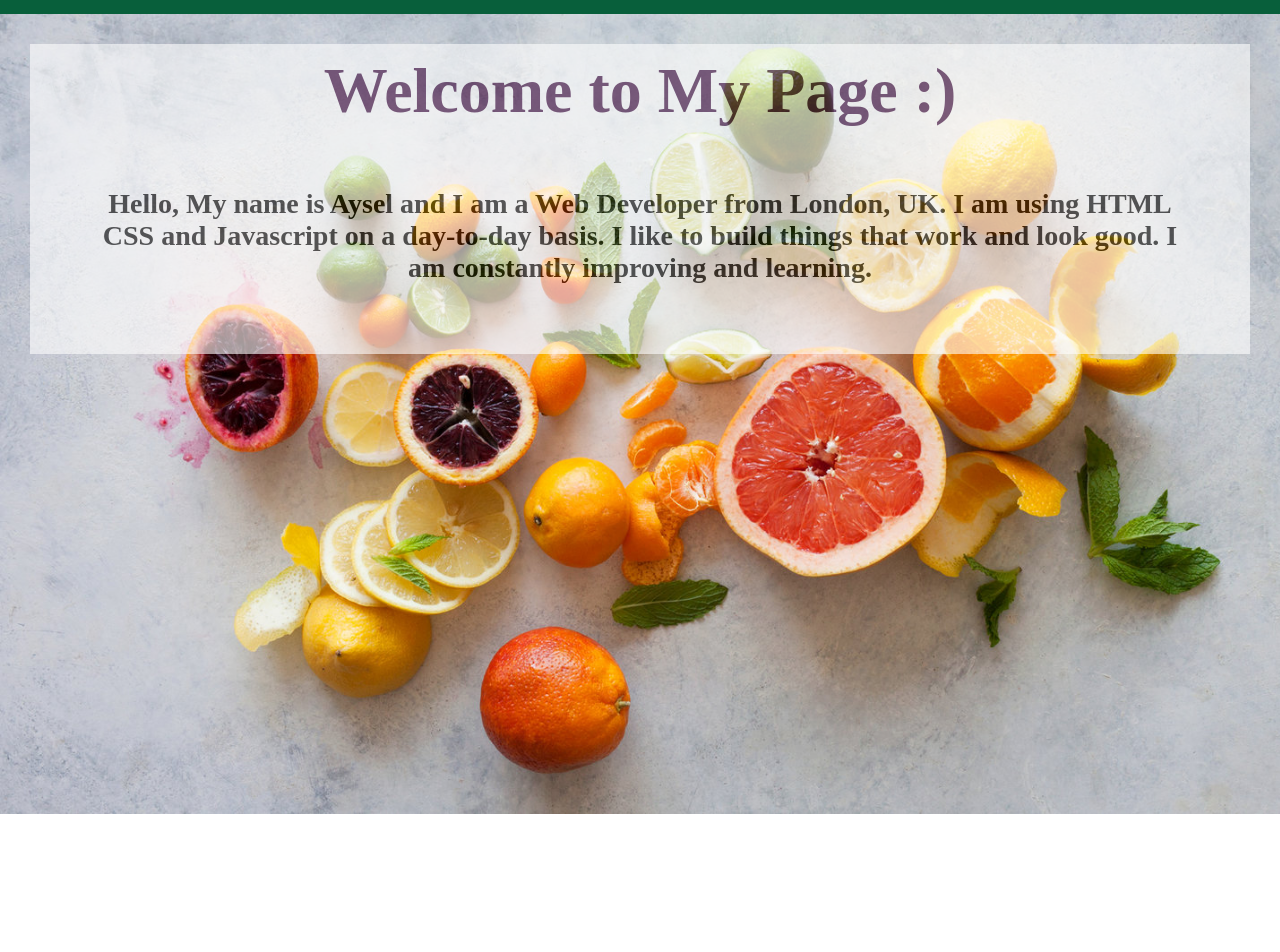
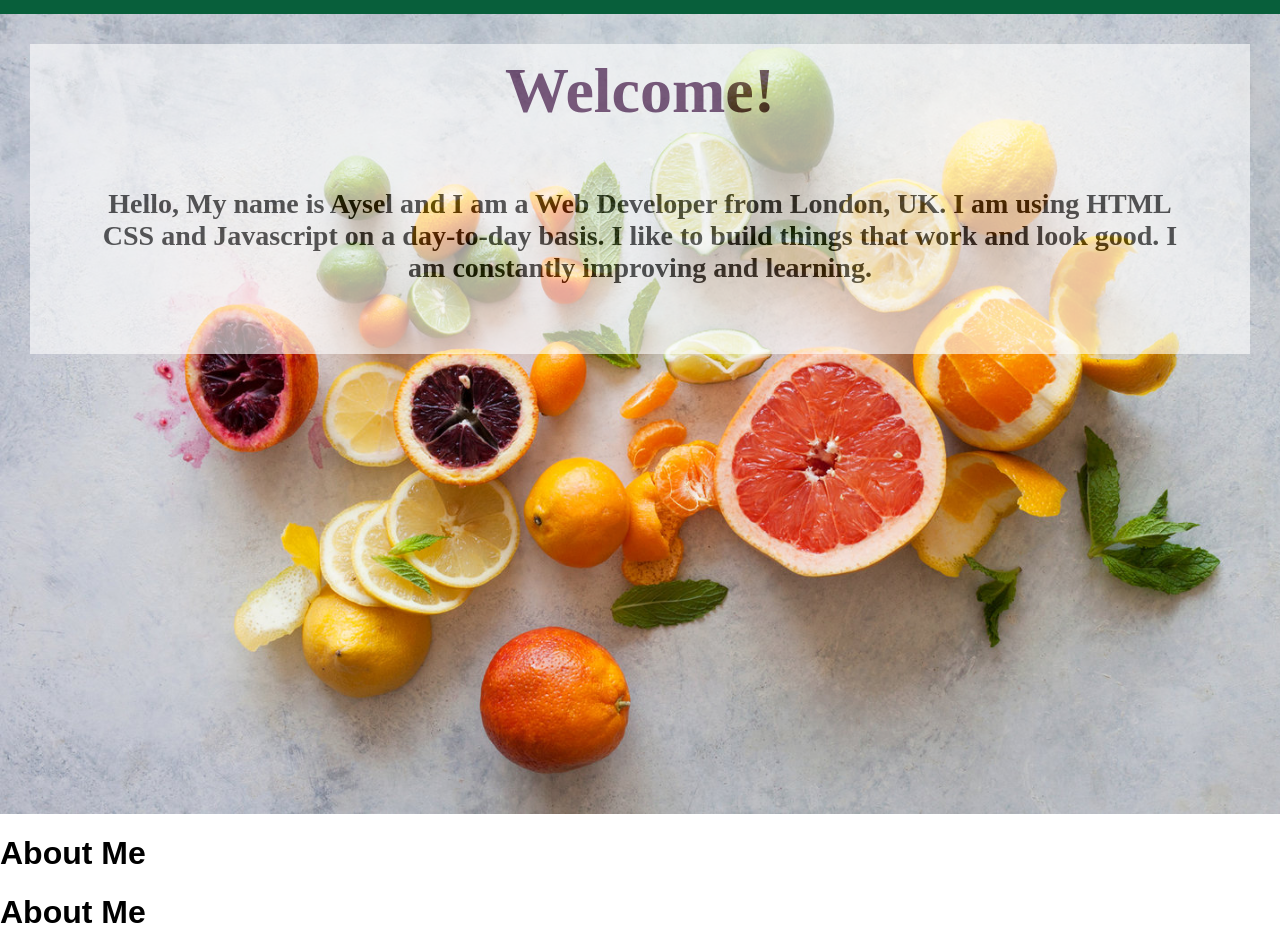
Before and after one commit to Ayselin/a.portfolio, a React (Create React App) app: page / in a window 1280 px wide. Shown: the part 70-1022 px from the top of the page. Before the commit the page ends 884 px from the top, so only its background shows below. Built offline with nearby package versions, Linux system fonts and the light colour scheme.

Commit message:
Projects folder was created

```diff
--- /dev/null
+++ b/src/About/About.js
@@ -0,0 +1,16 @@
+import React, { Component } from "react";
+import './About.css'
+
+
+class About extends Component {
+    render() {
+        return (
+            <div className="about">
+            <h1> About Me </h1>
+            </div>
+        )
+    }
+
+}
+
+export default About;
--- a/src/Navigation/Navigation.js
+++ b/src/Navigation/Navigation.js
@@ -6,7 +6,7 @@ import './Navigation.css';
 
 class Navigation extends Component {
     render() {
-        const sections = ['Home', 'About', 'My Projects', 'Contact'];
+        const sections = ['Home', 'About', 'My Projects'];
         const navLinks = sections.map( section => {
             return (
                 <li><a href={'#' + section}>{section}</a></li>
--- /dev/null
+++ b/src/Projects/Projects.js
@@ -0,0 +1,16 @@
+import React, { Component } from "react";
+import './Projects.css'
+
+
+class Projects extends Component {
+    render() {
+        return (
+            <div className="about">
+            <h1> About Me </h1>
+            </div>
+        )
+    }
+
+}
+
+export default Projects;
--- a/src/index.js
+++ b/src/index.js
@@ -1,11 +1,11 @@
 import React, { Component } from 'react';
 import ReactDOM from 'react-dom';
 import './index.css';
-//import App from './App';
 import * as serviceWorker from './serviceWorker';
 import Navigation from './Navigation/Navigation.js';
 import Header from './Header/Header.js';
-
+import About from './About/About';
+import Projects from './Projects/Projects';
 
 
 class App extends Component {
@@ -13,7 +13,9 @@ class App extends Component {
         return (
             <div>
             <Navigation logoTitle="Aysel Rzayeva"/>
-            <Header title="Welcome to My Page :)" />
+            <Header title="Welcome!" />
+            <About />
+            <Projects/>
             </div>
         );
     }
```
Also changed, not shown: src/About/About.css (added), src/Projects/Projects.css (added).
